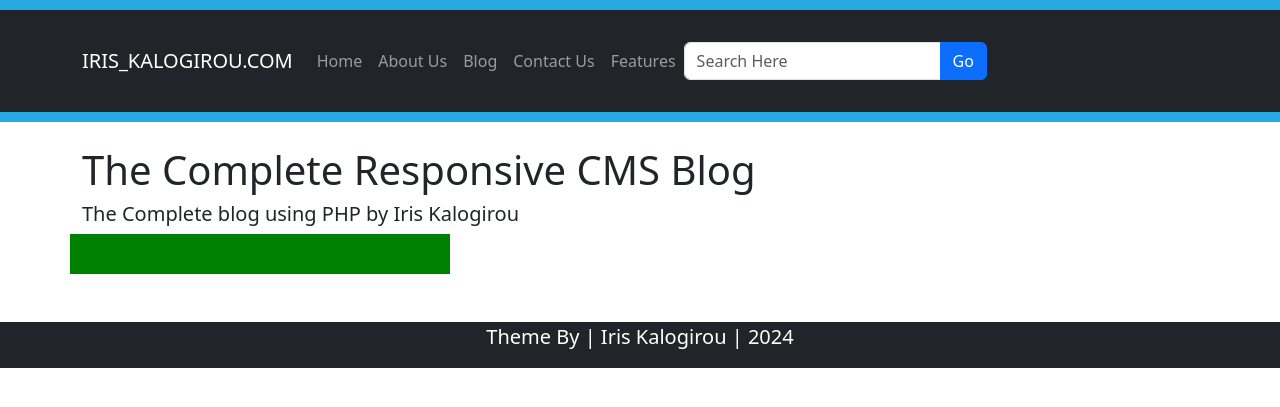
After one commit to iris-zaf/CMS, a PHP site: page /blog.php in a window 1280 px wide. The commit adds this page. Shown: the top 407 px of the page. Run offline with PHP 8.4, Linux system fonts and the light colour scheme; some libraries are stand-ins or nearby versions.

Commit message:
create main blog page(public view)

```diff
--- /dev/null
+++ b/blog.php
@@ -0,0 +1,91 @@
+<?php
+require_once("./resources/config.php")
+?>
+<!DOCTYPE html>
+<html lang="en-us">
+
+<head>
+
+    <meta charset="UTF-8">
+    <meta name="viewport" content="width=device-width, initial-scale=1">
+
+    <title>Blog Page</title>
+    <link href="https://cdn.jsdelivr.net/npm/bootstrap@5.3.3/dist/css/bootstrap.min.css" rel="stylesheet"
+        integrity="sha384-QWTKZyjpPEjISv5WaRU9OFeRpok6YctnYmDr5pNlyT2bRjXh0JMhjY6hW+ALEwIH" crossorigin="anonymous">
+    <link rel="stylesheet" href="Css/styles.css">
+</head>
+
+<body>
+    <!-- navbar -->
+    <div style="height:10px; background-color:#27aae1;"></div>
+    <nav class="navbar navbar-expand-lg navbar-dark bg-dark">
+        <div class="container">
+            <a href="#" class="navbar-brand">IRIS_KALOGIROU.COM</a>
+            <button class="navbar-toggler" data-bs-toggle="collapse" data-bs-target="#navbarCollapseCMS">
+                <span class="navbar-toggler-icon"></span>
+            </button>
+            <div class="collapse navbar-collapse" id="navbarCollapseCMS">
+
+                <ul class="navbar-nav mr-auto">
+                    <li class="nav-item">
+                        <a href="blog.php" class="nav-link">Home</a>
+                    </li>
+                    <li class="nav-item">
+                        <a href="#" class="nav-link">About Us</a>
+                    </li>
+                    <li class="nav-item">
+                        <a href="blog.php" class="nav-link">Blog</a>
+                    </li>
+                    <li class="nav-item">
+                        <a href="#" class="nav-link">Contact Us</a>
+                    </li>
+                    <li class="nav-item">
+                        <a href="#" class="nav-link">Features</a>
+                    </li>
+                </ul>
+                <ul class="navbar-nav ml-auto">
+                    <form class="form-inline my-2 my-lg-4" action="blog.php">
+                        <div class="input-group">
+                            <input class="form-control" type="text" name="Search" placeholder="Search Here" value="">
+                            <button type="button" class="btn btn-primary" name="SearchButton">Go</button>
+                        </div>
+                    </form>
+                </ul>
+            </div>
+        </div>
+    </nav>
+
+    <!-- navbar end -->
+
+
+
+    <div style="height:10px; background-color:#27aae1;"></div>
+    <!-- header -->
+    <div class="container">
+        <div class="row mt-4">
+            <div class="col-sm-8"></div>
+            <h1>The Complete Responsive CMS Blog</h1>
+            <h1 class="lead">The Complete blog using PHP by Iris Kalogirou</h1>
+            <div class=" col-sm-4" style="min-height:40px; background:green;">
+            </div>
+        </div>
+    </div>
+
+
+    <!-- footer -->
+    <?php
+require_once(TEMPLATES_PATH . "/footer.php")
+?>
+
+    <script src="https://kit.fontawesome.com/e3a678f973.js" crossorigin="anonymous"></script>
+    <script src="https://cdn.jsdelivr.net/npm/bootstrap@5.3.3/dist/js/bootstrap.bundle.min.js"
+        integrity="sha384-YvpcrYf0tY3lHB60NNkmXc5s9fDVZLESaAA55NDzOxhy9GkcIdslK1eN7N6jIeHz" crossorigin="anonymous">
+    </script>
+    <script src="https://code.jquery.com/jquery-3.7.1.js"
+        integrity="sha256-eKhayi8LEQwp4NKxN+CfCh+3qOVUtJn3QNZ0TciWLP4=" crossorigin="anonymous"></script>
+    <script>
+    $('#year').text(new Date().getFullYear());
+    </script>
+</body>
+
+</html>
```
Also changed, not shown: posts.php (+6 -2 lines).
